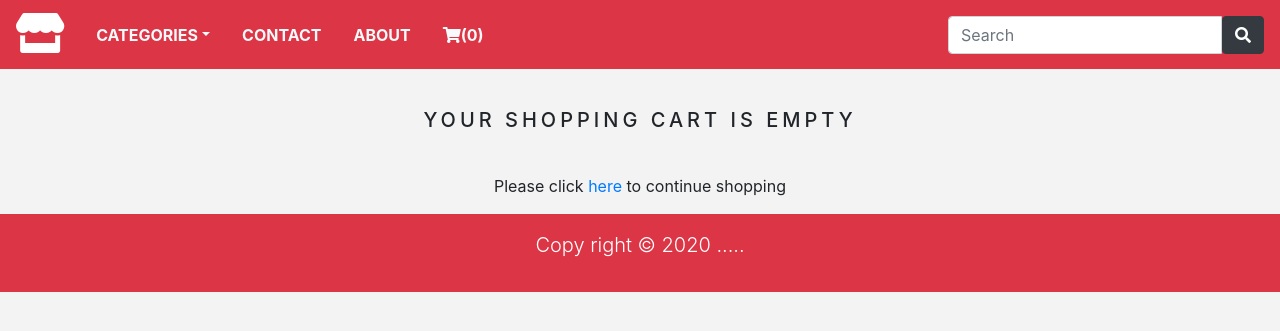
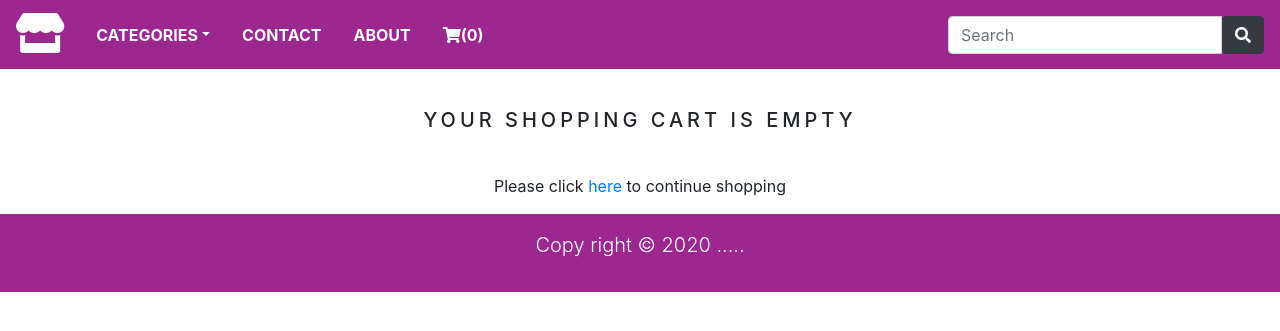
Before and after one commit to zar-pwintphyu/ecommerce-project, a Django app: page /cart in a window 1280 px wide. Shown: the top 331 px of the page. Run offline with Django 3.2, Linux system fonts and the light colour scheme; data comes from the database, SQL or seed files in the repository; both versions use the stored data as it was after the commit; some libraries are stand-ins or nearby versions.

Commit message:
initial commit

```diff
--- a/ecommerce_project/store/static/css/base.css
+++ b/ecommerce_project/store/static/css/base.css
@@ -1,5 +1,6 @@
 body {
-    background: #f3f3f3;
+    background: white;
+
 }
 
 .product_title {
--- a/ecommerce_project/store/static/css/cart.css
+++ b/ecommerce_project/store/static/css/cart.css
@@ -19,6 +19,8 @@
     width: 100% !important;
     display: block !important;
     background-color: #868e96 !important;
+    background: #5e366a !important;
+
     margin-bottom: 5px;
 }
 
@@ -26,4 +28,13 @@
     height: 36px !important;
     font-family: 'Roboto', sans-serif !important;
     font-size: 16px !important;
+    background: #5e366a !important;
+    background-image:none !important;
+    background-color: #5e366a !important;
+
 }
+.stripe-button{
+    background-color: #5e366a ;
+
+
+}
--- /dev/null
+++ b/ecommerce_project/store/static/css/nav.css
@@ -0,0 +1,3 @@
+.bg{
+    background-color:#9c278f;
+}
--- a/ecommerce_project/store/templates/base.html
+++ b/ecommerce_project/store/templates/base.html
@@ -10,6 +10,8 @@
     <link rel="stylesheet" href="https://use.fontawesome.com/releases/v5.15.0/css/all.css" integrity="sha384-OLYO0LymqQ+uHXELyx93kblK5YIS3B2ZfLGBmsJaUyor7CpMTBsahDHByqSuWW+q" crossorigin="anonymous">
     <link rel="stylesheet" href="{% static 'css/base.css' %}">
     <link rel="stylesheet" href="{% static 'css/cart.css' %}">
+    <link rel="stylesheet" href="{% static 'css/nav.css' %}">
+
 
 
     <title>{% block title %}{% endblock %}</title>
--- a/ecommerce_project/store/templates/cart.html
+++ b/ecommerce_project/store/templates/cart.html
@@ -99,9 +99,11 @@ Cart
             data-key="{{ data_key }}"
             data-amount="{{ stripe_total }}"
             data-name="IR-Store"
+            data-label="Pay with Card"
             data-description="{{ description }}"
+            data-image="https://stripe.com/img/documentation/checkout/marketplace.png"
             data-locale="auto"
-            data-currency="usd"
+            data-currency="JPY"
             data-shipping-address="true"
             data-billing-address="true"
             data-zip-code="true">
--- a/ecommerce_project/store/templates/footer.html
+++ b/ecommerce_project/store/templates/footer.html
@@ -1,4 +1,4 @@
-<footer class="bg-danger text-white mt-3 p-3">
+<footer class="bg text-white mt-3 p-3">
     <div class="container">
         <p class="lead text-center">Copy right &copy; 2020 .....</p>
 
--- a/ecommerce_project/store/templates/navbar.html
+++ b/ecommerce_project/store/templates/navbar.html
@@ -1,4 +1,5 @@
-<nav class="navbar navbar-expand-md navbar-light bg-danger" >
+
+<nav class="navbar navbar-expand-md navbar-light bg" >
     <a href="/" class="navbar-brand"><i class="fas fa-store text-white fa-2x"></i></a>
     <button type="button" class="navbar-toggler bg-light" data-toggle="collapse" data-target="#nav" name="button"><span class ="navbar-toggler-icon"></span></button>
     <div class="collapse navbar-collapse justify-content-between" id="nav">
@@ -19,7 +20,6 @@
         <i class = "fas fa-shopping-cart"></i>({{item_count}})
         </a>
         </li>
-
       </ul>
 
       <form class="form-inline ml-3">
```
Also changed, not shown: ecommerce_project/db.sqlite3.
